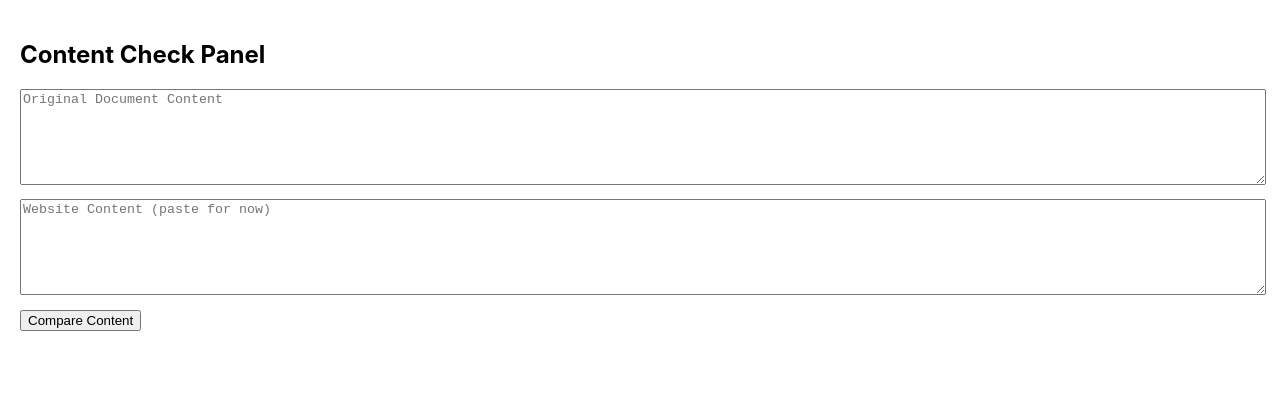
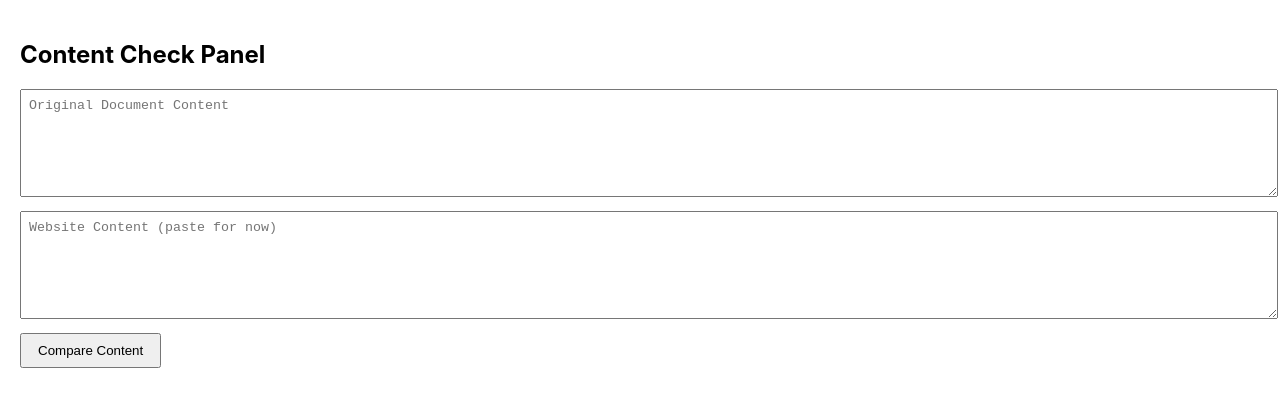
Before and after one commit to vivekmuthal-alt/missing-content-checker, a React (Create React App) app: page / in a window 1280 px wide. Shown: the top 406 px of the page. Built offline with nearby package versions, Linux system fonts and the light colour scheme.

Commit message:
change the code

```diff
--- a/src/ContentCheckPanel.jsx
+++ b/src/ContentCheckPanel.jsx
@@ -6,35 +6,55 @@ export default function ContentCheckPanel() {
   const [results, setResults] = useState([]);
 
   const compareContent = () => {
-    const docLines = docText.split("\n").map(l => l.trim()).filter(Boolean);
-    const siteLines = siteText.split("\n").map(l => l.trim()).filter(Boolean);
+    // Split lines, trim, remove empty
+    const docLinesOriginal = docText.split("\n").map(l => l.trim()).filter(Boolean);
+    const siteLinesOriginal = siteText.split("\n").map(l => l.trim()).filter(Boolean);
+
+    // Lowercase versions for comparison
+    const docLines = docLinesOriginal.map(l => l.toLowerCase());
+    const siteLines = siteLinesOriginal.map(l => l.toLowerCase());
 
     const siteSet = new Set(siteLines);
     const docSet = new Set(docLines);
 
     const comparison = [];
 
-    docLines.forEach(line => {
+    // Compare document lines
+    docLines.forEach((line, index) => {
       if (siteSet.has(line)) {
-        comparison.push({ left: line, right: line, status: "matched" });
+        comparison.push({
+          left: docLinesOriginal[index],   // preserve original text
+          right: siteLinesOriginal[siteLines.findIndex(l => l === line)],
+          status: "matched"
+        });
       } else {
-        comparison.push({ left: line, right: "", status: "missing" });
+        comparison.push({
+          left: docLinesOriginal[index],
+          right: "",
+          status: "missing"
+        });
       }
     });
 
-    siteLines.forEach(line => {
+    // Check for extra lines in website
+    siteLines.forEach((line, index) => {
       if (!docSet.has(line)) {
-        comparison.push({ left: "", right: line, status: "extra" });
+        comparison.push({
+          left: "",
+          right: siteLinesOriginal[index],
+          status: "extra"
+        });
       }
     });
 
     setResults(comparison);
   };
 
+  // Background color based on status
   const getColor = status => {
-    if (status === "matched") return "#d4edda";
-    if (status === "missing") return "#f8d7da";
-    if (status === "extra") return "#fff3cd";
+    if (status === "matched") return "#d4edda";   // green
+    if (status === "missing") return "#f8d7da";   // red
+    if (status === "extra") return "#fff3cd";     // yellow
     return "#fff";
   };
 
@@ -47,7 +67,7 @@ export default function ContentCheckPanel() {
         rows={6}
         value={docText}
         onChange={e => setDocText(e.target.value)}
-        style={{ width: "100%", marginBottom: 10 }}
+        style={{ width: "100%", marginBottom: 10, padding: 8 }}
       />
 
       <textarea
@@ -55,15 +75,17 @@ export default function ContentCheckPanel() {
         rows={6}
         value={siteText}
         onChange={e => setSiteText(e.target.value)}
-        style={{ width: "100%", marginBottom: 10 }}
+        style={{ width: "100%", marginBottom: 10, padding: 8 }}
       />
 
-      <button onClick={compareContent}>Compare Content</button>
+      <button onClick={compareContent} style={{ padding: "8px 16px" }}>
+        Compare Content
+      </button>
 
       {results.length > 0 && (
-        <div style={{ display: "flex", marginTop: 20 }}>
-          <div style={{ flex: 1, fontWeight: "bold" }}>Document</div>
-          <div style={{ flex: 1, fontWeight: "bold" }}>Website</div>
+        <div style={{ display: "flex", marginTop: 20, fontWeight: "bold" }}>
+          <div style={{ flex: 1 }}>Document</div>
+          <div style={{ flex: 1 }}>Website</div>
         </div>
       )}
 
```
